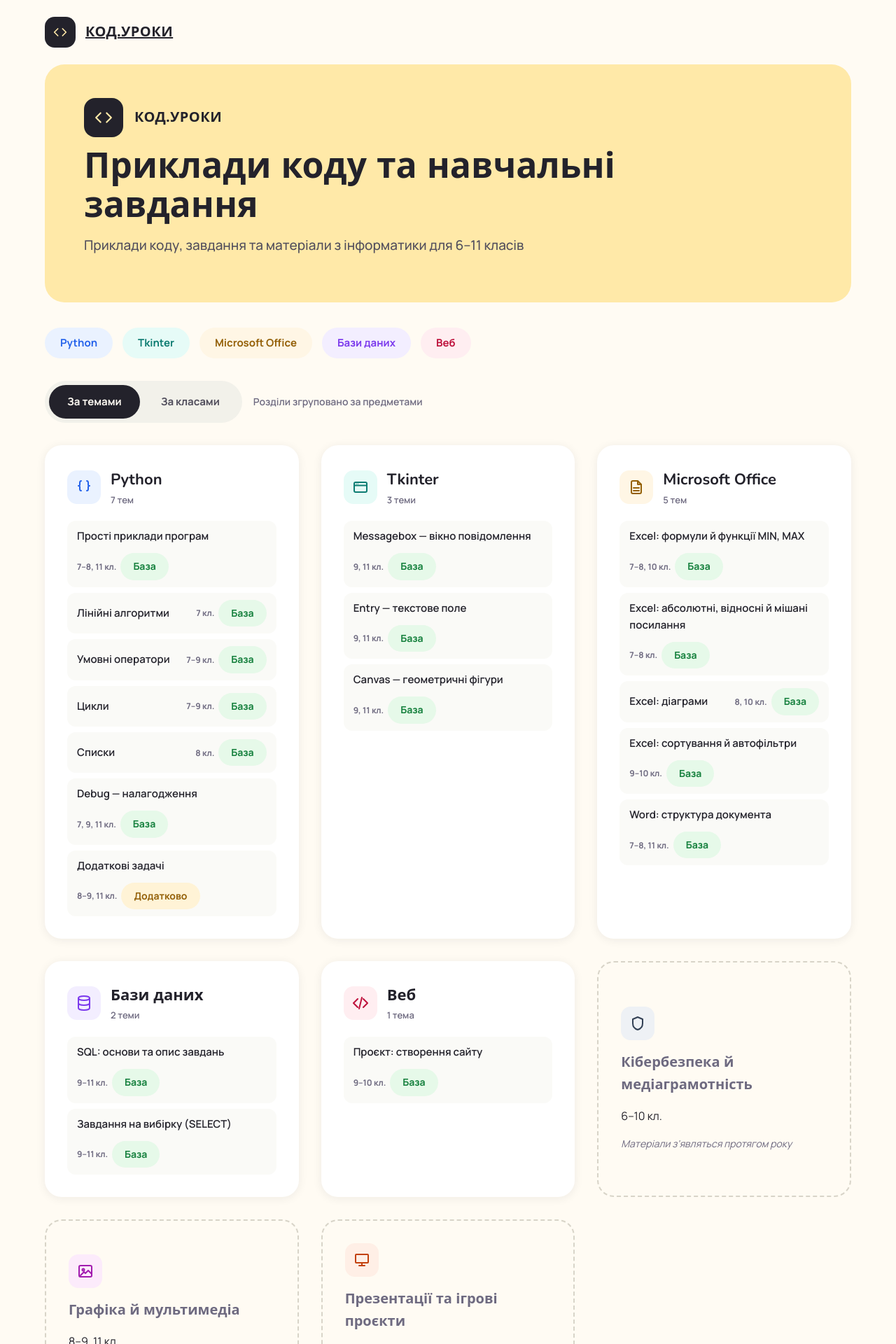
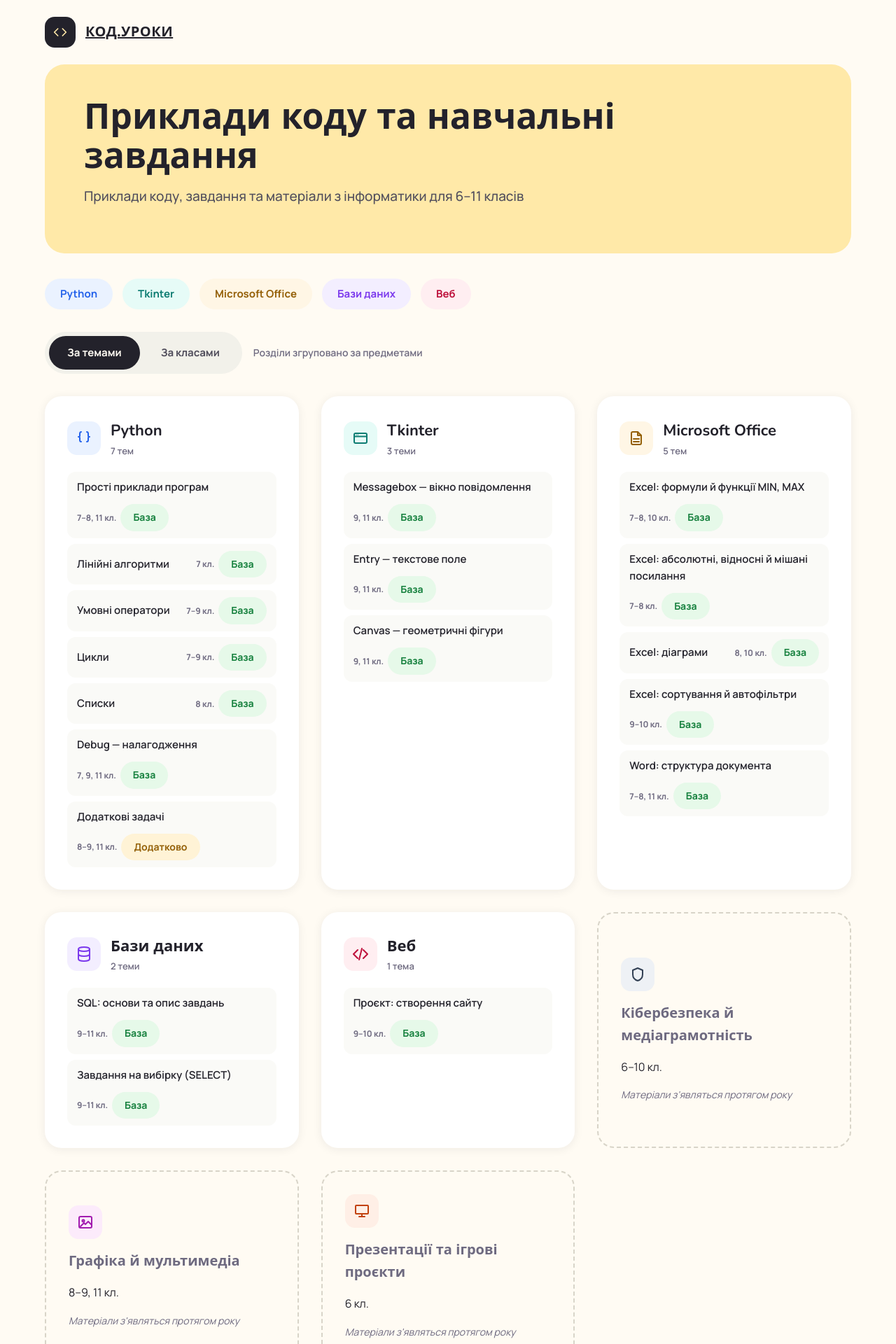
Before and after one commit to dpovod/python-tkinter-examples, a Jekyll site: the page built from docs/index.html, in a window 1280 px wide. Shown: the top 1920 px of the page at 70% size. Built offline with Jekyll 4.4.1, drawn with Linux system fonts in a browser that asks for light colours.

Commit message:
Remove duplicate logo from the hero block
The hero repeated the site name/icon that's already in the header
right above it. Dropped the .hero__logo block and its now-unused CSS.

```diff
--- a/docs/_layouts/home.html
+++ b/docs/_layouts/home.html
@@ -2,10 +2,6 @@
 layout: default
 ---
 <div class="hero">
-  <div class="hero__logo">
-    <span class="hero__logo-tile">{% include icon.html name="logo" dim=26 %}</span>
-    <span>{{ site.title }}</span>
-  </div>
   <h1>Приклади коду та навчальні завдання</h1>
   <p class="hero__subtitle">{{ site.description }}</p>
 </div>
--- a/docs/assets/css/site.css
+++ b/docs/assets/css/site.css
@@ -636,28 +636,6 @@ details.solution[open] summary {
   }
 }
 
-.hero__logo {
-  display: flex;
-  align-items: center;
-  gap: 16px;
-  font-family: var(--font-heading);
-  font-weight: 800;
-  font-size: 20px;
-  letter-spacing: 0.5px;
-}
-
-.hero__logo-tile {
-  width: 56px;
-  height: 56px;
-  border-radius: 16px;
-  background: var(--text);
-  color: var(--hero);
-  display: flex;
-  align-items: center;
-  justify-content: center;
-  flex-shrink: 0;
-}
-
 .hero h1 {
   font-size: 50px;
   font-weight: 800;
```
